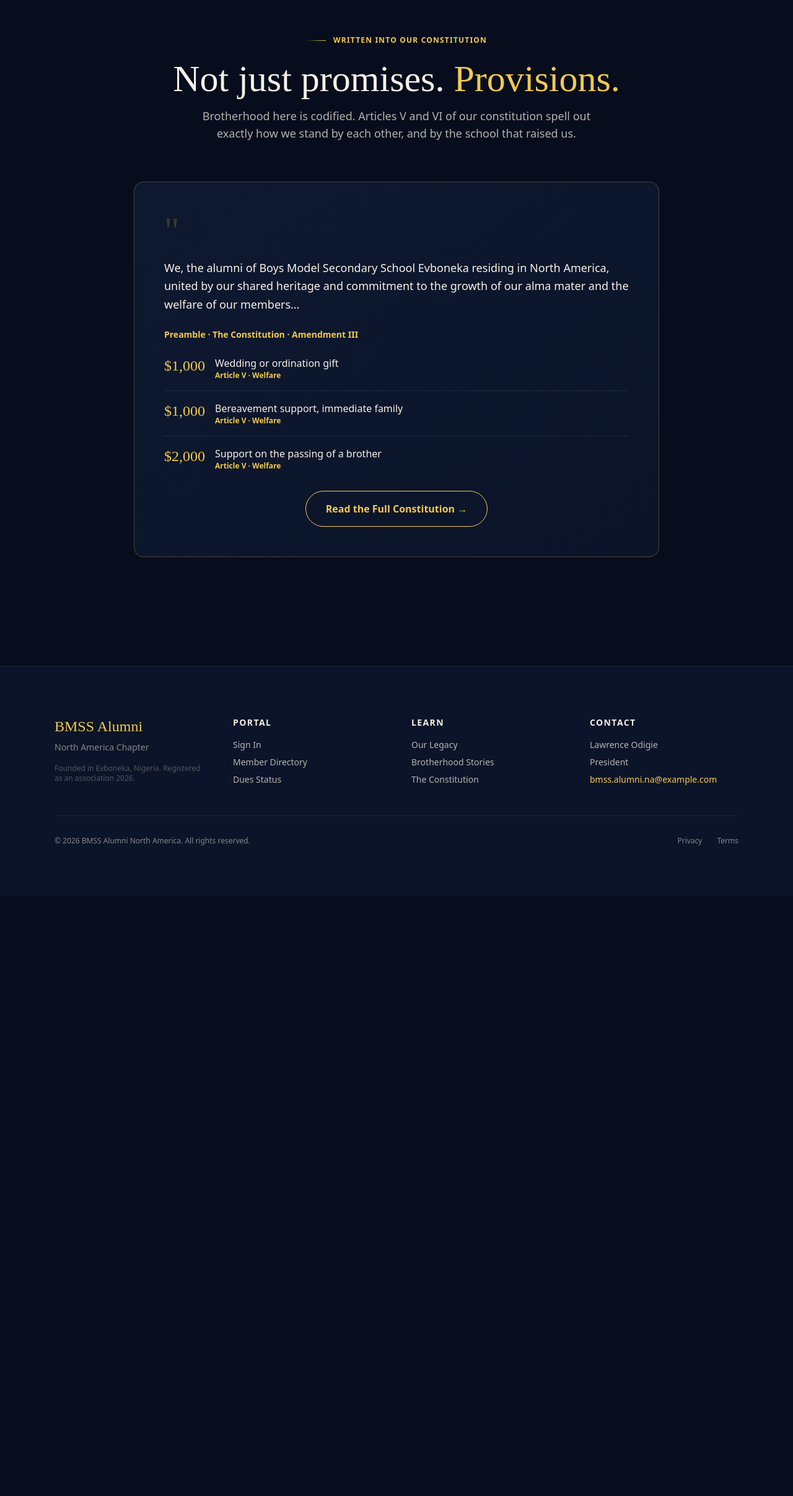
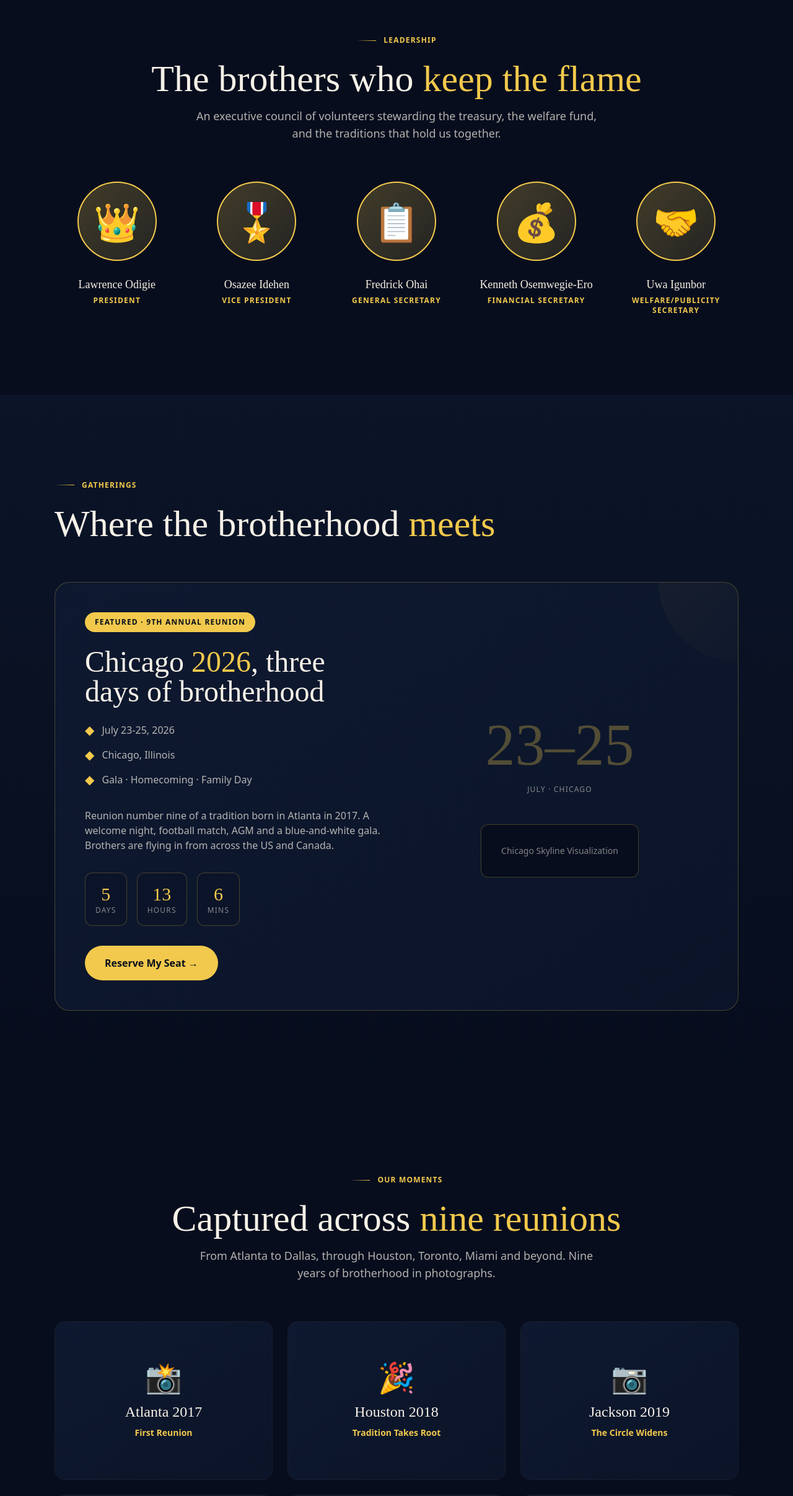
Before and after one commit to Odigieanalytics/bmss-alumni-portal, a Next.js app: page / in a window 1280 px wide. Shown: the part 5369-7783 px from the top of the page at 62% size. Before the commit the page ends 6814 px from the top, so only its background shows below. Built offline with nearby package versions, Linux system fonts and the light colour scheme.

Commit message:
Add Leadership, Gatherings, Gallery sections and expand Covenant with full welfare benefits list

```diff
--- a/app/page.tsx
+++ b/app/page.tsx
@@ -252,11 +252,203 @@ function StoriesSection() {
   );
 }
 
+// ============ LEADERSHIP SECTION ============
+function LeadershipSection() {
+  const executives = [
+    { name: "Lawrence Odigie", title: "President", emoji: "👑" },
+    { name: "Osazee Idehen", title: "Vice President", emoji: "🎖️" },
+    { name: "Fredrick Ohai", title: "General Secretary", emoji: "📋" },
+    { name: "Kenneth Osemwegie-Ero", title: "Financial Secretary", emoji: "💰" },
+    { name: "Uwa Igunbor", title: "Welfare/Publicity Secretary", emoji: "🤝" }
+  ];
+
+  return (
+    <section id="leadership" className="py-20 sm:py-32 bg-navy-950">
+      <div className="max-w-6xl mx-auto px-6">
+        <div className="text-center mb-16">
+          <div className="inline-flex items-center gap-3 mb-6">
+            <div className="w-8 h-px bg-gradient-to-r from-transparent to-gold"></div>
+            <span className="text-xs tracking-widest uppercase text-gold font-semibold">Leadership</span>
+          </div>
+          <h2 className="font-display text-5xl md:text-6xl font-medium mb-4">
+            The brothers who <em className="italic text-gold not-italic">keep the flame</em>
+          </h2>
+          <p className="text-ivory-70 max-w-2xl mx-auto text-lg">
+            An executive council of volunteers stewarding the treasury, the welfare fund, and the traditions that hold us together.
+          </p>
+        </div>
+
+        {/* Executives grid */}
+        <div className="grid md:grid-cols-5 gap-6">
+          {executives.map((exec, idx) => (
+            <div key={idx} className="text-center">
+              <div className="w-32 h-32 mx-auto mb-6 rounded-full bg-gradient-to-br from-gold-25 to-gold-12 border-2 border-gold flex items-center justify-center text-6xl">
+                {exec.emoji}
+              </div>
+              <h3 className="font-display text-lg font-medium mb-1">{exec.name}</h3>
+              <p className="text-gold text-xs font-semibold tracking-widest uppercase">{exec.title}</p>
+            </div>
+          ))}
+        </div>
+      </div>
+    </section>
+  );
+}
+
+// ============ GATHERINGS SECTION ============
+function GatheringsSection() {
+  return (
+    <section id="gatherings" className="py-20 sm:py-32 bg-gradient-to-b from-navy-900 to-navy-950">
+      <div className="max-w-6xl mx-auto px-6">
+        <div className="mb-16">
+          <div className="inline-flex items-center gap-3 mb-6">
+            <div className="w-8 h-px bg-gradient-to-r from-transparent to-gold"></div>
+            <span className="text-xs tracking-widest uppercase text-gold font-semibold">Gatherings</span>
+          </div>
+          <h2 className="font-display text-5xl md:text-6xl font-medium mb-4">
+            Where the brotherhood <em className="italic text-gold not-italic">meets</em>
+          </h2>
+        </div>
+
+        {/* Featured reunion card */}
+        <div className="bg-gradient-to-br from-navy-850 to-navy-900 rounded-3xl border border-gold-25 p-8 sm:p-12 overflow-hidden relative">
+          {/* Accent background */}
+          <div className="absolute top-0 right-0 w-64 h-64 bg-gradient-to-br from-gold/5 to-transparent rounded-full -mr-32 -mt-32"></div>
+
+          <div className="relative z-10 grid md:grid-cols-2 gap-12">
+            <div>
+              <div className="inline-block px-4 py-2 bg-gold text-navy-950 text-xs font-bold tracking-widest rounded-full mb-6">
+                FEATURED · 9TH ANNUAL REUNION
+              </div>
+
+              <h3 className="font-display text-4xl md:text-5xl font-medium mb-6">
+                Chicago <em className="italic text-gold not-italic">2026</em>, three days of brotherhood
+              </h3>
+
+              <div className="space-y-3 mb-8 text-ivory-70">
+                <div className="flex items-center gap-3">
+                  <span className="text-gold font-display text-xl">◆</span>
+                  <span>July 23-25, 2026</span>
+                </div>
+                <div className="flex items-center gap-3">
+                  <span className="text-gold font-display text-xl">◆</span>
+                  <span>Chicago, Illinois</span>
+                </div>
+                <div className="flex items-center gap-3">
+                  <span className="text-gold font-display text-xl">◆</span>
+                  <span>Gala · Homecoming · Family Day</span>
+                </div>
+              </div>
+
+              <p className="text-ivory-70 mb-8">
+                Reunion number nine of a tradition born in Atlanta in 2017. A welcome night, football match, AGM and a blue-and-white gala. Brothers are flying in from across the US and Canada.
+              </p>
+
+              {/* Countdown */}
+              <div className="flex gap-4 mb-8">
+                <div className="bg-navy-900 rounded-xl p-4 text-center border border-gold-25">
+                  <div className="font-display text-3xl text-gold font-medium">5</div>
+                  <div className="text-xs text-ivory-50 uppercase tracking-widest">Days</div>
+                </div>
+                <div className="bg-navy-900 rounded-xl p-4 text-center border border-gold-25">
+                  <div className="font-display text-3xl text-gold font-medium">13</div>
+                  <div className="text-xs text-ivory-50 uppercase tracking-widest">Hours</div>
+                </div>
+                <div className="bg-navy-900 rounded-xl p-4 text-center border border-gold-25">
+                  <div className="font-display text-3xl text-gold font-medium">6</div>
+                  <div className="text-xs text-ivory-50 uppercase tracking-widest">Mins</div>
+                </div>
+              </div>
+
+              <button className="px-8 py-4 rounded-full bg-gold text-navy-950 font-semibold hover:shadow-lg hover:shadow-gold/40 transition-all hover:-translate-y-1">
+                Reserve My Seat →
+              </button>
+            </div>
+
+            <div className="flex items-center justify-center">
+              <div className="text-center">
+                <div className="font-display text-7xl md:text-8xl text-gold/30 font-medium mb-4">23–25</div>
+                <div className="text-xs tracking-widest uppercase text-ivory-50">July · Chicago</div>
+                <div className="mt-12 p-8 bg-navy-950 rounded-xl border border-gold-25">
+                  <div className="text-ivory-50 text-sm">Chicago Skyline Visualization</div>
+                </div>
+              </div>
+            </div>
+          </div>
+        </div>
+      </div>
+    </section>
+  );
+}
+
+// ============ GALLERY SECTION ============
+function GallerySection() {
+  const galleryItems = [
+    { title: "Atlanta 2017", subtitle: "First Reunion", emoji: "📸" },
+    { title: "Houston 2018", subtitle: "Tradition Takes Root", emoji: "🎉" },
+    { title: "Jackson 2019", subtitle: "The Circle Widens", emoji: "📷" },
+    { title: "Toronto 2021", subtitle: "Border to Border", emoji: "🖼️" },
+    { title: "Miami 2023", subtitle: "Sunshine & Bonds", emoji: "🌅" },
+    { title: "Dallas 2024", subtitle: "Star City Brotherhood", emoji: "⭐" }
+  ];
+
+  return (
+    <section id="gallery" className="py-20 sm:py-32 bg-navy-950">
+      <div className="max-w-6xl mx-auto px-6">
+        <div className="text-center mb-16">
+          <div className="inline-flex items-center gap-3 mb-6">
+            <div className="w-8 h-px bg-gradient-to-r from-transparent to-gold"></div>
+            <span className="text-xs tracking-widest uppercase text-gold font-semibold">Our Moments</span>
+          </div>
+          <h2 className="font-display text-5xl md:text-6xl font-medium mb-4">
+            Captured across <em className="italic text-gold not-italic">nine reunions</em>
+          </h2>
+          <p className="text-ivory-70 max-w-2xl mx-auto text-lg">
+            From Atlanta to Dallas, through Houston, Toronto, Miami and beyond. Nine years of brotherhood in photographs.
+          </p>
+        </div>
+
+        {/* Gallery grid */}
+        <div className="grid md:grid-cols-3 gap-6">
+          {galleryItems.map((item, idx) => (
+            <div
+              key={idx}
+              className="group relative overflow-hidden rounded-2xl border border-ivory-10 hover:border-gold-25 transition-all cursor-pointer h-64"
+            >
+              {/* Background */}
+              <div className="absolute inset-0 bg-gradient-to-br from-navy-850 to-navy-900 group-hover:from-gold/10 transition-all"></div>
+
+              {/* Content */}
+              <div className="relative z-10 h-full flex flex-col items-center justify-center text-center p-6">
+                <div className="text-5xl mb-4 group-hover:scale-110 transition-transform">{item.emoji}</div>
+                <h3 className="font-display text-2xl font-medium mb-2">{item.title}</h3>
+                <p className="text-gold text-sm font-semibold">{item.subtitle}</p>
+              </div>
+
+              {/* Hover overlay */}
+              <div className="absolute inset-0 bg-gradient-to-t from-gold/20 to-transparent opacity-0 group-hover:opacity-100 transition-opacity"></div>
+            </div>
+          ))}
+        </div>
+      </div>
+    </section>
+  );
+}
+
 // ============ CONSTITUTION/COVENANT SECTION ============
 function CovenantSection() {
+  const benefits = [
+    { amount: "$1,000", description: "Wedding or ordination gift", article: "Article V · Welfare" },
+    { amount: "$1,000", description: "Bereavement support, immediate family", article: "Article V · Welfare" },
+    { amount: "$2,000", description: "Support on the passing of a brother", article: "Article V · Welfare" },
+    { amount: "$50", description: "Birthday gift card, every brother, every year", article: "Article V · Welfare" },
+    { amount: "$500", description: "Emergency & hardship supplement, per approved request", article: "Article V · Hardship Fund" },
+    { amount: "₦1,000,000", description: "Pledged annually to BMSS Evboneka", article: "Article VI · School Support" }
+  ];
+
   return (
     <section id="covenant" className="py-20 sm:py-32 bg-navy-950">
-      <div className="max-w-4xl mx-auto px-6">
+      <div className="max-w-6xl mx-auto px-6">
         <div className="text-center mb-16">
           <div className="inline-flex items-center gap-3 mb-6">
             <div className="w-8 h-px bg-gradient-to-r from-transparent to-gold"></div>
@@ -273,37 +465,25 @@ function CovenantSection() {
         {/* Covenant card */}
         <div className="bg-gradient-to-br from-navy-850 to-navy-900 rounded-2xl border border-gold-25 p-8 sm:p-12 mb-12">
           <div className="text-6xl text-gold/20 mb-4 font-display">"</div>
-          <p className="text-ivory text-lg mb-6 leading-relaxed">
+          <p className="text-ivory text-lg mb-6 leading-relaxed italic font-display">
             We, the alumni of Boys Model Secondary School Evboneka residing in North America, united by our shared heritage and commitment to the growth of our alma mater and the welfare of our members…
           </p>
-          <div className="text-gold text-sm font-semibold mb-6">Preamble · The Constitution · Amendment III</div>
+          <div className="text-gold text-sm font-semibold mb-8">Preamble · The Constitution · Amendment III</div>
 
-          {/* Benefits list */}
-          <div className="space-y-4 mb-8">
-            <div className="flex gap-4 pb-4 border-b border-ivory-10">
-              <div className="font-display text-2xl text-gold font-medium">$1,000</div>
-              <div>
-                <div className="text-ivory font-medium">Wedding or ordination gift</div>
-                <div className="text-gold text-xs font-semibold">Article V · Welfare</div>
+          {/* Benefits grid */}
+          <div className="grid md:grid-cols-2 gap-6">
+            {benefits.map((benefit, idx) => (
+              <div key={idx} className="flex gap-4 pb-6 border-b border-ivory-10 last:border-0">
+                <div className="font-display text-2xl text-gold font-medium min-w-max">{benefit.amount}</div>
+                <div>
+                  <div className="text-ivory font-medium text-base">{benefit.description}</div>
+                  <div className="text-gold text-xs font-semibold mt-1">{benefit.article}</div>
+                </div>
               </div>
-            </div>
-            <div className="flex gap-4 pb-4 border-b border-ivory-10">
-              <div className="font-display text-2xl text-gold font-medium">$1,000</div>
-              <div>
-                <div className="text-ivory font-medium">Bereavement support, immediate family</div>
-                <div className="text-gold text-xs font-semibold">Article V · Welfare</div>
-              </div>
-            </div>
-            <div className="flex gap-4">
-              <div className="font-display text-2xl text-gold font-medium">$2,000</div>
-              <div>
-                <div className="text-ivory font-medium">Support on the passing of a brother</div>
-                <div className="text-gold text-xs font-semibold">Article V · Welfare</div>
-              </div>
-            </div>
+            ))}
           </div>
 
-          <div className="text-center">
+          <div className="text-center mt-12">
             <Link
               href="/portal/documents"
               className="inline-flex items-center gap-2 px-8 py-4 rounded-full border border-gold text-gold font-semibold hover:bg-gold hover:text-navy-950 transition-all"
@@ -407,6 +587,9 @@ export default function Home() {
       <CommunitySection />
       <TimelineSection />
       <StoriesSection />
+      <LeadershipSection />
+      <GatheringsSection />
+      <GallerySection />
       <CovenantSection />
       <FooterSection />
     </main>
```
